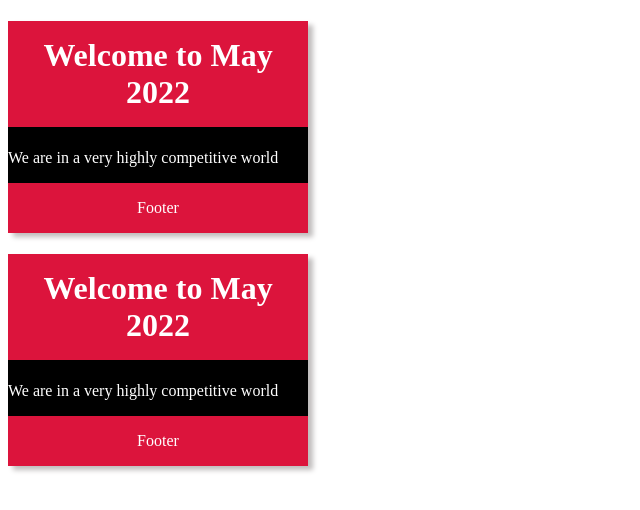
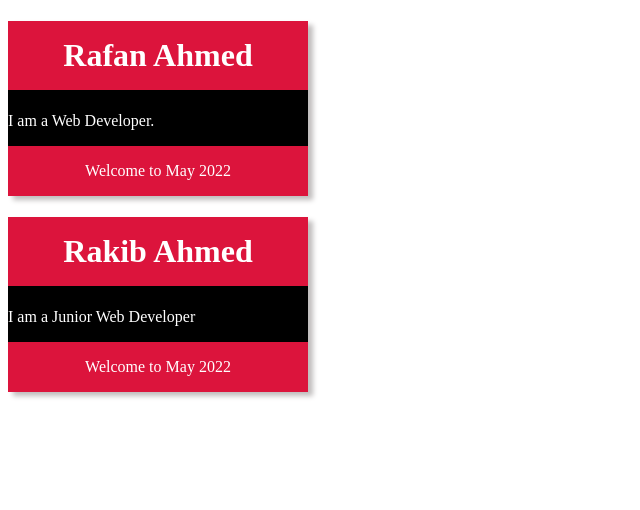
Before and after one commit to muradhossain716/react-core-concepts, a React (Create React App) app: page / in a window 1280 px wide. Shown: the top 510 px of the page, without its empty margins (0-640 px from the left). Built offline with nearby package versions, Linux system fonts and the light colour scheme.

Commit message:
props and destructuring

```diff
--- a/src/App.js
+++ b/src/App.js
@@ -3,8 +3,8 @@ import Card from './Components/Card'
 
 function App(){
     return <div>
-        <Card />
-        <Card/>
+        <Card title='Rafan Ahmed' description="I am a Web Developer."/>
+        <Card title='Rakib Ahmed' description='I am a Junior Web Developer'/>
     </div>
 }
 export default App;
--- a/src/Components/Card.js
+++ b/src/Components/Card.js
@@ -3,11 +3,12 @@ const year=date.getFullYear();
 const arr=[ "January", "February", "March", "April", "May", "June",
 "July", "August", "September", "October", "November", "December" ];
 const month=arr[date.getMonth()]
-function Card(){
+function Card(props){
+    const {title,description}=props;
     return <div className='card'>
-      <h1 className='card-title'>Welcome to {month} {year}</h1>
-      <p className='card-desription'>We are in a very highly competitive world</p>
-      <p className='card-footer'>Footer</p>
+      <h1 className='card-title'>{title}</h1>
+      <p className='card-desription'>{description}</p>
+      <p className='card-footer'>Welcome to {month} {year}</p>
     </div>
 
 
```
